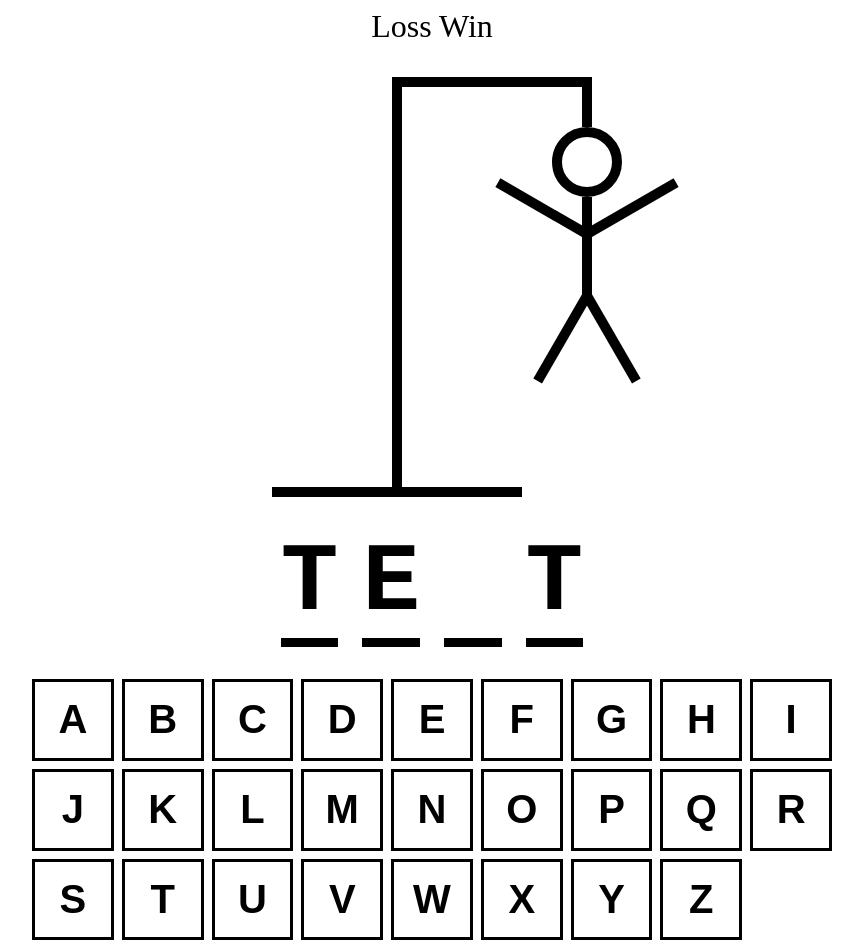
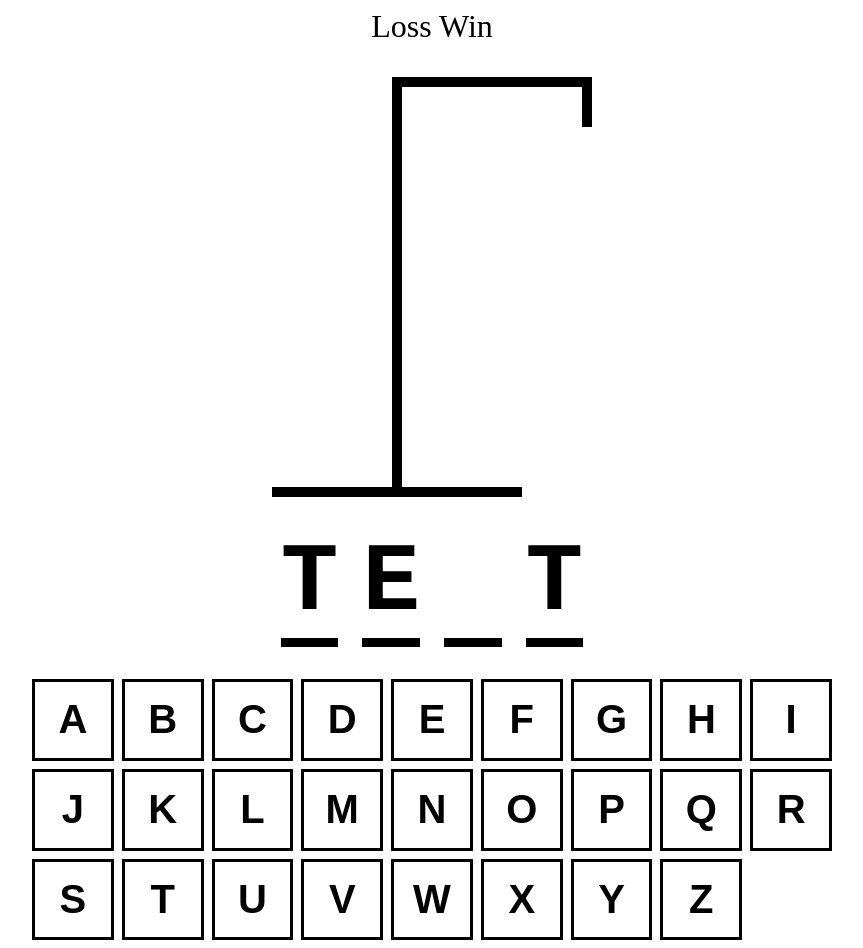
Before and after one commit to abhi-up/hangman-typescript, a React (Vite) app: page / in a window 1280 px wide. Shown: the whole page, without its empty margins (208-1071 px from the left). Built offline with nearby package versions, Linux system fonts and the light colour scheme.

Commit message:
drawing component logic

```diff
--- a/src/App.tsx
+++ b/src/App.tsx
@@ -10,6 +10,10 @@ const App = () => {
     })
 
     const [guessedLetters, setGuessedLetters] = useState<string[]>([])
+
+    const incorrectLetters = guessedLetters.filter(
+        (letter) => !wordToGuess.includes(letter)
+    )
 
     console.log(wordToGuess)
     return (
@@ -32,7 +36,7 @@ const App = () => {
                 Loss Win
             </div>
 
-            <HangmanDrawing />
+            <HangmanDrawing numberOfGuesses={incorrectLetters.length} />
             <HangmanWord />
             <div style={{ alignSelf: "stretch" }}>
                 <Keyboard />
--- a/src/HangmanDrawing.tsx
+++ b/src/HangmanDrawing.tsx
@@ -85,19 +85,16 @@ const LEFT_LEG = (
     />
 )
 
-const HangmanDrawing = () => {
+const BODY_PARTS = [HEAD, BODY, RIGHT_ARM, LEFT_ARM, RIGHT_LEG, LEFT_LEG]
+
+type HangmanDrawingProps = {
+    numberOfGuesses: number
+}
+
+const HangmanDrawing = ({ numberOfGuesses }: HangmanDrawingProps) => {
     return (
-        <div
-            style={{
-                position: "relative",
-            }}
-        >
-            {HEAD}
-            {BODY}
-            {RIGHT_ARM}
-            {LEFT_ARM}
-            {RIGHT_LEG}
-            {LEFT_LEG}
+        <div style={{ position: "relative" }}>
+            {BODY_PARTS.slice(0, numberOfGuesses)}
             <div
                 style={{
                     height: "50px",
```
